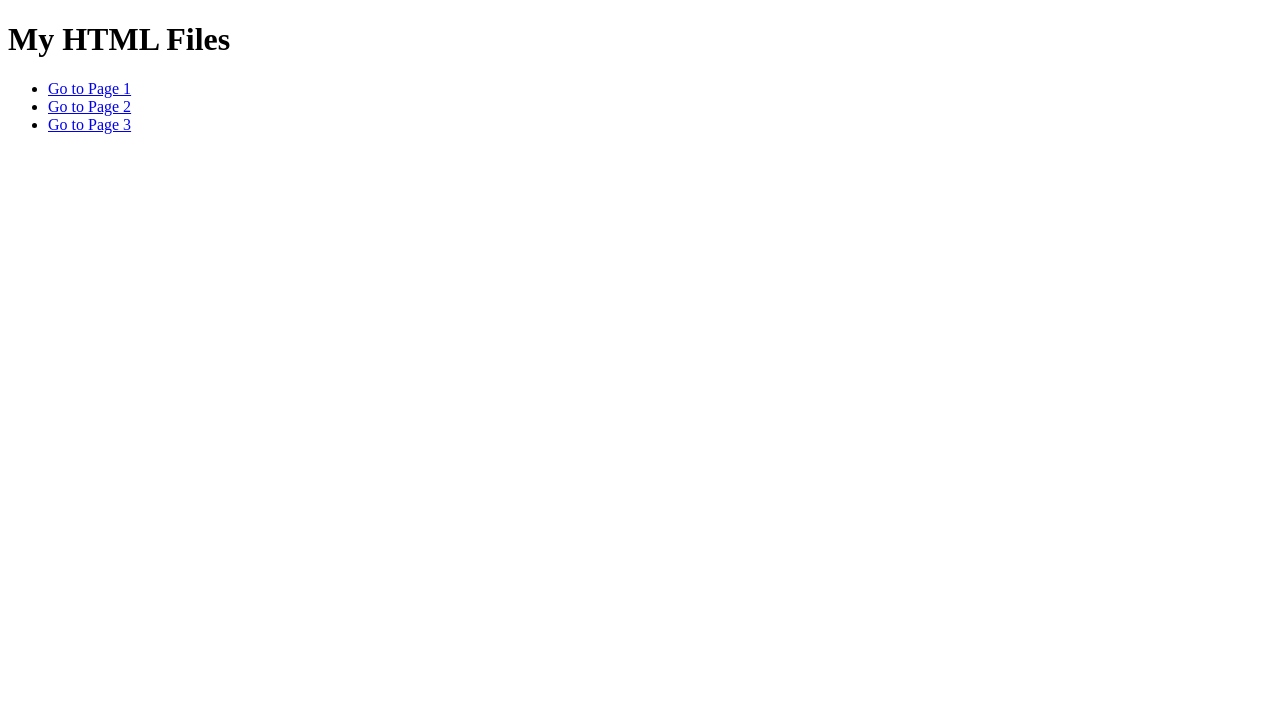
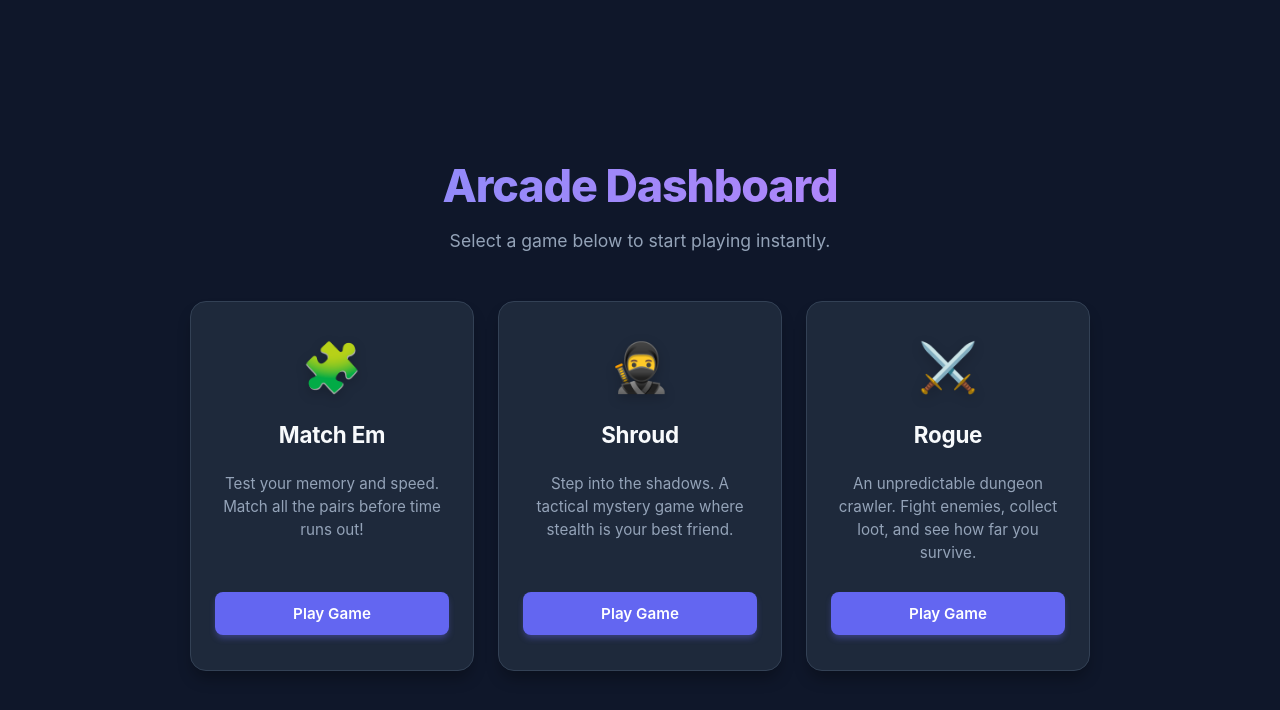
Before and after one commit to ZanierM/matchem, a plain HTML site: page index.html in a window 1280 px wide. Drawn offline with Linux system fonts and the light colour scheme.

Commit message:
Update index.html

```diff
--- a/index.html
+++ b/index.html
@@ -1,14 +1,158 @@
 <!DOCTYPE html>
-<html>
+<html lang="en">
 <head>
-    <title>Daily Games</title>
+    <meta charset="UTF-8">
+    <meta name="viewport" content="width=device-width, initial-scale=1.0">
+    <title>Game Hub</title>
+    <style>
+        /* Modern CSS Reset & Variables */
+        :root {
+            --bg-color: #0f172a; /* Cool dark slate background */
+            --card-bg: #1e293b; /* Slightly lighter slate for cards */
+            --text-main: #f8fafc; /* Crisp white text */
+            --text-muted: #94a3b8; /* Muted silver text */
+            --accent: #6366f1; /* Indigo accents */
+            --accent-hover: #4f46e5;
+            --shadow: 0 10px 15px -3px rgba(0, 0, 0, 0.3);
+        }
+
+        body {
+            font-family: -apple-system, BlinkMacSystemFont, "Segoe UI", Roboto, Helvetica, Arial, sans-serif;
+            background-color: var(--bg-color);
+            color: var(--text-main);
+            margin: 0;
+            padding: 40px 20px;
+            display: flex;
+            justify-content: center;
+            align-items: center;
+            min-height: 100vh;
+            box-sizing: border-box;
+        }
+
+        .container {
+            width: 100%;
+            max-width: 900px;
+            text-align: center;
+        }
+
+        header h1 {
+            font-size: 2.8rem;
+            font-weight: 800;
+            margin-bottom: 10px;
+            letter-spacing: -0.025em;
+            background: linear-gradient(to right, #818cf8, #c084fc);
+            -webkit-background-clip: text;
+            -webkit-text-fill-color: transparent;
+        }
+
+        header p {
+            color: var(--text-muted);
+            font-size: 1.1rem;
+            margin-bottom: 50px;
+        }
+
+        /* Grid Layout for the 3 Games */
+        .grid {
+            display: grid;
+            grid-template-columns: repeat(auto-fit, minmax(250px, 1fr));
+            gap: 24px;
+        }
+
+        /* Card Styling */
+        .card {
+            background: var(--card-bg);
+            padding: 35px 25px;
+            border-radius: 16px;
+            box-shadow: var(--shadow);
+            border: 1px solid #334155;
+            transition: transform 0.2s ease, box-shadow 0.2s ease, border-color 0.2s ease;
+            display: flex;
+            flex-direction: column;
+            align-items: center;
+            text-align: center;
+        }
+
+        .card:hover {
+            transform: translateY(-5px);
+            border-color: var(--accent);
+            box-shadow: 0 20px 25px -5px rgba(99, 102, 241, 0.15);
+        }
+
+        .card-icon {
+            font-size: 3rem;
+            margin-bottom: 15px;
+            filter: drop-shadow(0 4px 6px rgba(0,0,0,0.2));
+        }
+
+        .card h3 {
+            margin: 10px 0;
+            font-size: 1.4rem;
+            font-weight: 700;
+            letter-spacing: -0.01em;
+        }
+
+        .card p {
+            color: var(--text-muted);
+            font-size: 0.95rem;
+            line-height: 1.5;
+            margin-bottom: 28px;
+            flex-grow: 1;
+        }
+
+        /* Button Styling */
+        .btn {
+            display: inline-block;
+            background-color: var(--accent);
+            color: white;
+            padding: 12px 24px;
+            border-radius: 8px;
+            text-decoration: none;
+            font-weight: 600;
+            font-size: 0.95rem;
+            transition: background-color 0.2s ease;
+            width: 80%;
+            box-shadow: 0 4px 6px -1px rgba(99, 102, 241, 0.4);
+        }
+
+        .btn:hover {
+            background-color: var(--accent-hover);
+        }
+    </style>
 </head>
 <body>
-    <h1>My HTML Files</h1>
-    <ul>
-        <li><a href="matchem.html">Go to Page 1</a></li>
-        <li><a href="shroud.html">Go to Page 2</a></li>
-        <li><a href="rogue.html">Go to Page 3</a></li>
-    </ul>
+
+    <div class="container">
+        <header>
+            <h1>Arcade Dashboard</h1>
+            <p>Select a game below to start playing instantly.</p>
+        </header>
+
+        <main class="grid">
+            <!-- Card 1: Match Em -->
+            <div class="card">
+                <div class="card-icon">🧩</div>
+                <h3>Match Em</h3>
+                <p>Test your memory and speed. Match all the pairs before time runs out!</p>
+                <a href="page1.html" class="btn">Play Game</a>
+            </div>
+
+            <!-- Card 2: Shroud -->
+            <div class="card">
+                <div class="card-icon">🥷</div>
+                <h3>Shroud</h3>
+                <p>Step into the shadows. A tactical mystery game where stealth is your best friend.</p>
+                <a href="page2.html" class="btn">Play Game</a>
+            </div>
+
+            <!-- Card 3: Rogue -->
+            <div class="card">
+                <div class="card-icon">⚔️</div>
+                <h3>Rogue</h3>
+                <p>An unpredictable dungeon crawler. Fight enemies, collect loot, and see how far you survive.</p>
+                <a href="page3.html" class="btn">Play Game</a>
+            </div>
+        </main>
+    </div>
+
 </body>
 </html>
```
